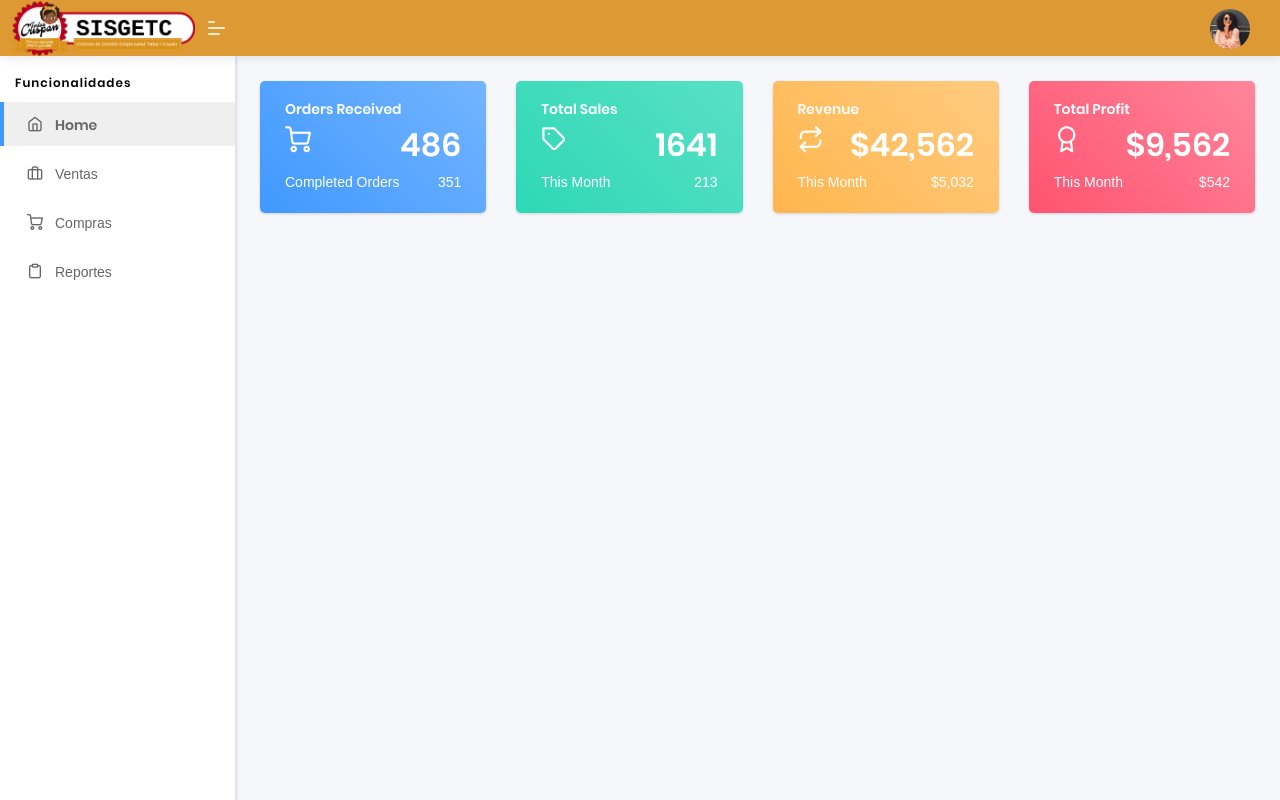
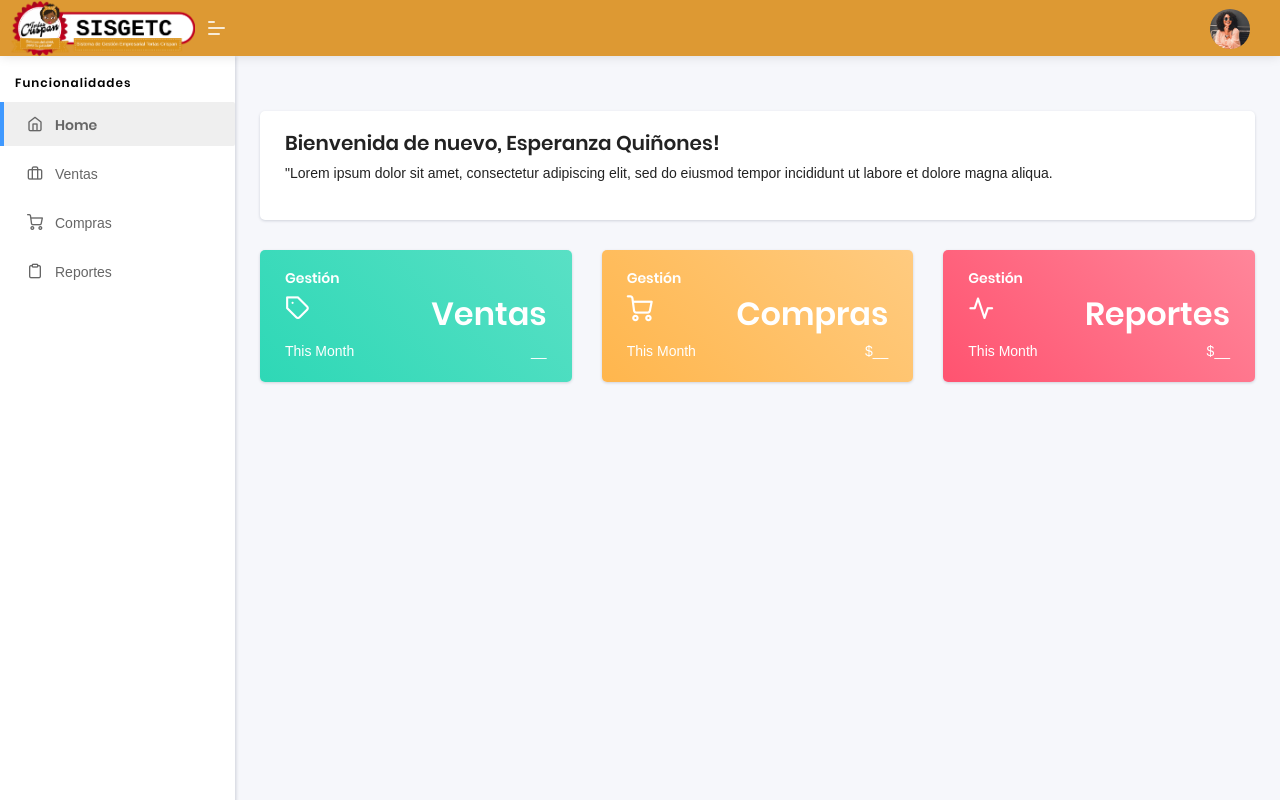
Before and after one commit to danielcaicedo98/sisgetc-frontend, a React (Vite) app: page / in a window 1280 px wide. Built offline with nearby package versions, Linux system fonts and the light colour scheme; a web font is replaced by a local one.

Commit message:
se realizaron cambios en el homepage

```diff
--- a/src/assets/scss/themes/_homecustom.scss
+++ b/src/assets/scss/themes/_homecustom.scss
@@ -109,3 +109,7 @@ button.btn-danger {
     border-color: #f5c6cb;
     font-size: 0.9rem;
 }
+
+.card_home{
+    margin-top: 30px;
+}
--- a/src/views/home/home.jsx
+++ b/src/views/home/home.jsx
@@ -1,65 +1,63 @@
 import React from 'react';
 
 // react-bootstrap
-import { Row, Col} from 'react-bootstrap';
+import { Row, Col } from 'react-bootstrap';
 
 // project import
 import OrderCard from '../../components/Widgets/OrderCard';
+import '../../assets/scss/themes/_homecustom.scss';
 
 const DashAnalytics = () => {
   return (
+
     <React.Fragment>
+      <div className='card_home'>
+        <div class="card">
+          <div class="card-body">
+            <h5>Bienvenida de nuevo, Esperanza Quiñones!</h5>
+            <p>"Lorem ipsum dolor sit amet, consectetur adipiscing elit, sed do eiusmod tempor incididunt ut labore et dolore magna aliqua.</p>
+          </div>
+        </div>
+      </div>
       <Row>
-        {/* order cards */}
-        <Col md={6} xl={3}>
+        <Col md={6} xl={4}>
           <OrderCard
             params={{
-              title: 'Orders Received',
-              class: 'bg-c-blue',
-              icon: 'feather icon-shopping-cart',
-              primaryText: '486',
-              secondaryText: 'Completed Orders',
-              extraText: '351'
+              title: 'Gestión',
+              class: 'bg-c-green',
+              icon: 'feather icon-tag',
+              primaryText: 'Ventas',
+              secondaryText: 'This Month',
+              extraText: '__'
             }}
           />
         </Col>
-        <Col md={6} xl={3}>
+        <Col md={6} xl={4}>
           <OrderCard
             params={{
-              title: 'Total Sales',
-              class: 'bg-c-green',
-              icon: 'feather icon-tag',
-              primaryText: '1641',
+              title: 'Gestión',
+              class: 'bg-c-yellow',
+              icon: 'feather icon-shopping-cart',
+              primaryText: 'Compras',
               secondaryText: 'This Month',
-              extraText: '213'
+              extraText: '$__'
             }}
           />
         </Col>
-        <Col md={6} xl={3}>
+        <Col md={6} xl={4}>
           <OrderCard
             params={{
-              title: 'Revenue',
-              class: 'bg-c-yellow',
-              icon: 'feather icon-repeat',
-              primaryText: '$42,562',
+              title: 'Gestión',
+              class: 'bg-c-red',
+              icon: 'feather icon-activity',
+              primaryText: 'Reportes',
               secondaryText: 'This Month',
-              extraText: '$5,032'
-            }}
-          />
-        </Col>
-        <Col md={6} xl={3}>
-          <OrderCard
-            params={{
-              title: 'Total Profit',
-              class: 'bg-c-red',
-              icon: 'feather icon-award',
-              primaryText: '$9,562',
-              secondaryText: 'This Month',
-              extraText: '$542'
+              extraText: '$__'
             }}
           />
         </Col>
       </Row>
+
     </React.Fragment>
   );
 };
```
